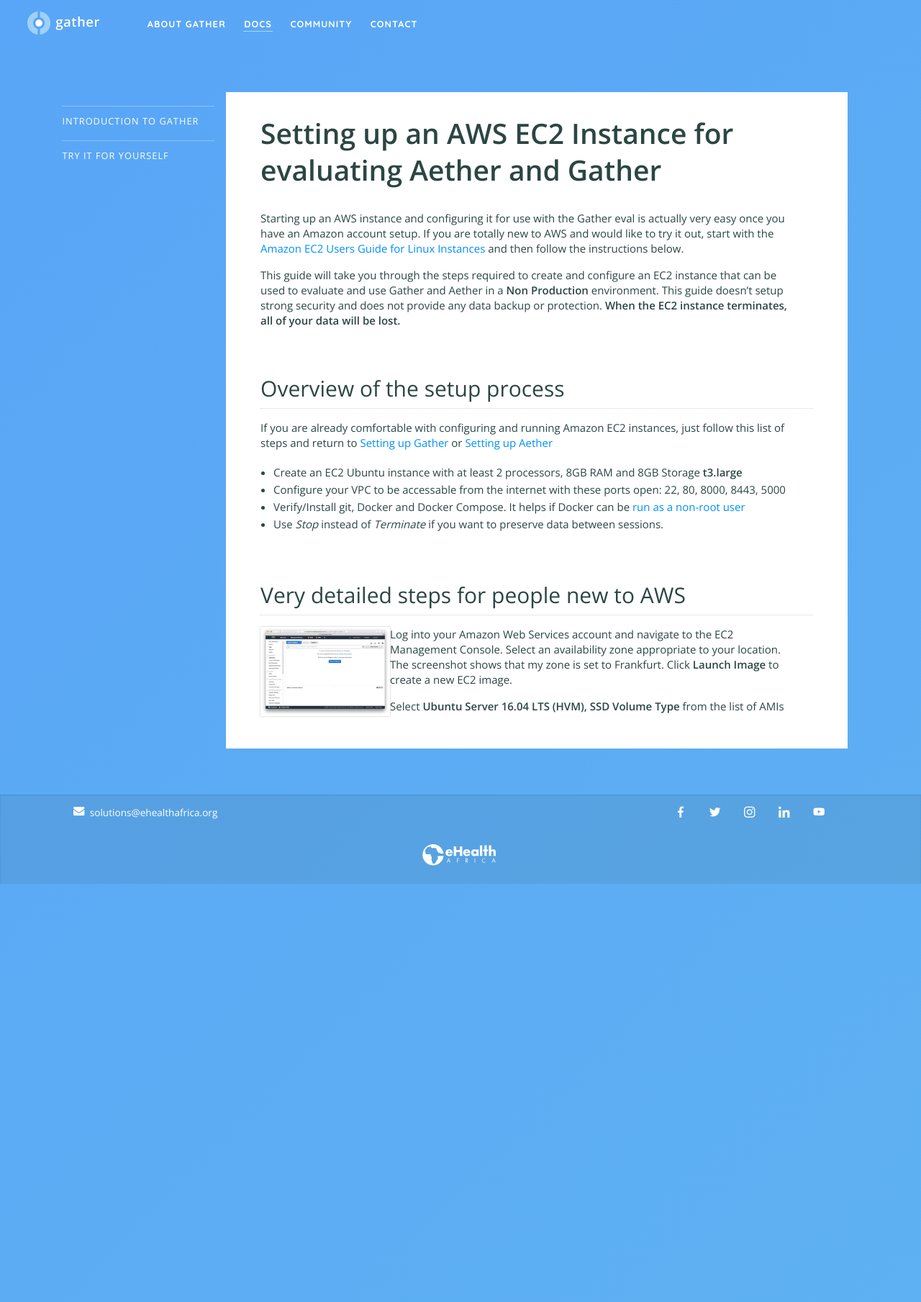
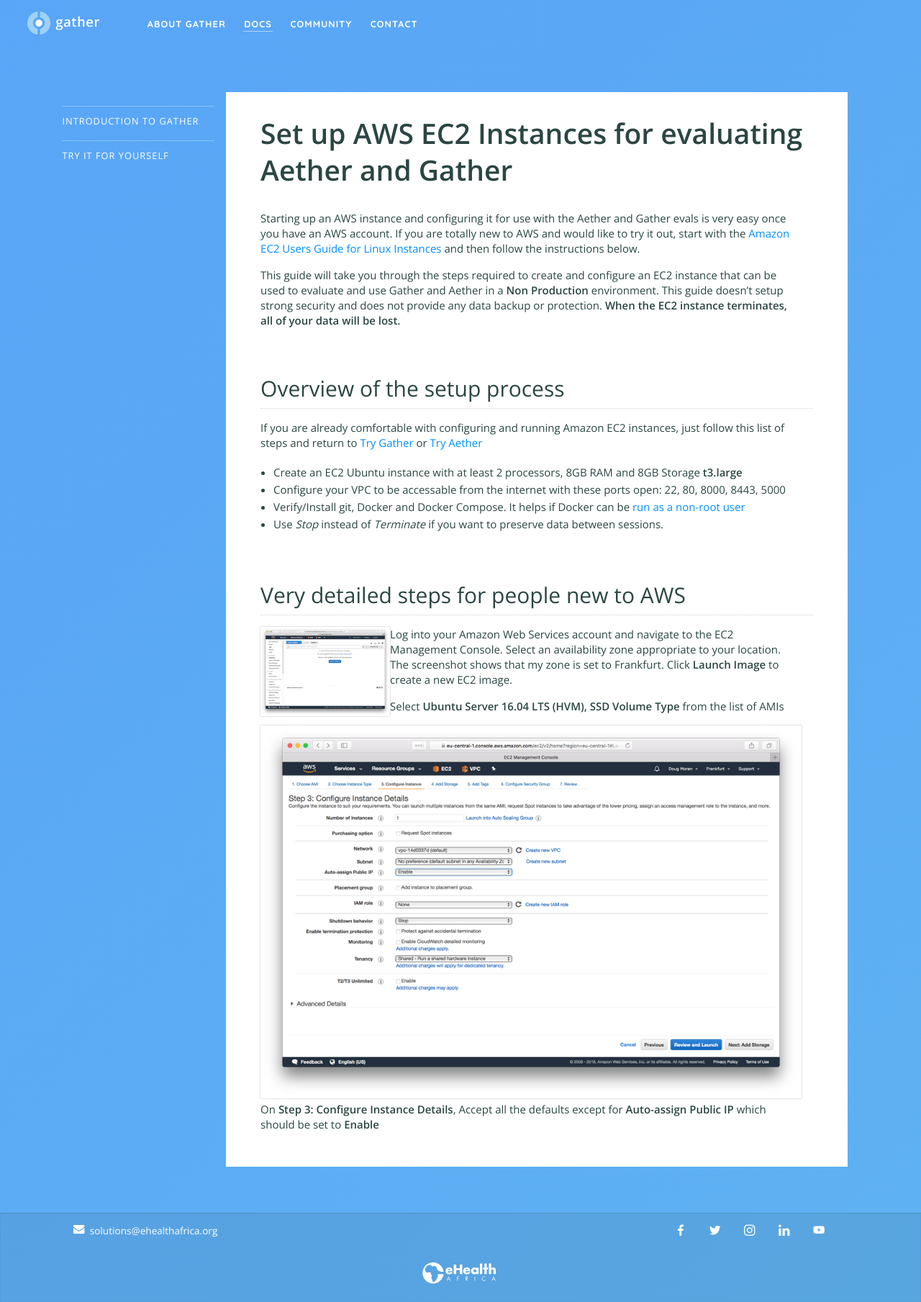
Before and after one commit to nixilla/gather, a Jekyll site: the page built from documentation/try/setup-aws.md, in a window 1280 px wide. Shown: the whole page at 72% size. Built offline with Jekyll 4.4.1, drawn with Linux system fonts in a browser that asks for light colours.

Commit message:
Update setup-aws.md

```diff
--- a/documentation/try/setup-aws.md
+++ b/documentation/try/setup-aws.md
@@ -3,13 +3,13 @@
 permalink: documentation/try/setup-aws.html
 description: Gather Documentation – Setting up AWS for Gather evaluation
 ---
-# Setting up an AWS EC2 Instance for evaluating Aether and Gather
-Starting up an AWS instance and configuring it for use with the Gather eval is actually very easy once you have an Amazon account setup.  If you are totally new to AWS and would like to try it out, start with the [Amazon EC2 Users Guide for Linux Instances](https://docs.aws.amazon.com/AWSEC2/latest/UserGuide/concepts.html) and then follow the instructions below.
+# Set up AWS EC2 Instances for evaluating Aether and Gather
+Starting up an AWS instance and configuring it for use with the Aether and Gather evals is very easy once you have an AWS account.  If you are totally new to AWS and would like to try it out, start with the [Amazon EC2 Users Guide for Linux Instances](https://docs.aws.amazon.com/AWSEC2/latest/UserGuide/concepts.html) and then follow the instructions below.
 
 This guide will take you through the steps required to create and configure an EC2 instance that can be used to evaluate and use Gather and Aether in a **Non Production** environment.  This guide doesn't setup strong security and does not provide any data backup or protection.  **When the EC2 instance terminates, all of your data will be lost.**
 
 ## Overview of the setup process
-If you are already comfortable with configuring and running Amazon EC2 instances, just follow this list of steps and return to [Setting up Gather](/documentation/try/index#quick-test) or [Setting up Aether](https://aether.ehealthafrica.org/documentation/try/index.html#quick-test)
+If you are already comfortable with configuring and running Amazon EC2 instances, just follow this list of steps and return to [Try Gather](/documentation/try/index#quick-test) or [Try Aether](https://aether.ehealthafrica.org/documentation/try/index.html#quick-test)
 * Create an EC2 Ubuntu instance with at least 2 processors, 8GB RAM and 8GB Storage **t3.large**
 * Configure your VPC to be accessable from the internet with these ports open: 22, 80, 8000, 8443, 5000
 * Verify/Install git, Docker and Docker Compose. It helps if Docker can be [run as a non-root user](https://docs.docker.com/install/linux/linux-postinstall/)
@@ -19,3 +19,5 @@
 ![AWS EC2 Launch](/images/aws-ec2-launch.png){: .scalable}Log into your Amazon Web Services account and navigate to the EC2 Management Console.  Select an availability zone appropriate to your location. The screenshot shows that my zone is set to Frankfurt. Click **Launch Image** to create a new EC2 image.
 
 Select **Ubuntu Server 16.04 LTS (HVM), SSD Volume Type** from the list of AMIs
+
+![AWS EC2 Launch](/images/aws-ec2-step3.png) On **Step 3: Configure Instance Details**, Accept all the defaults except for **Auto-assign Public IP** which should be set to **Enable**
```
